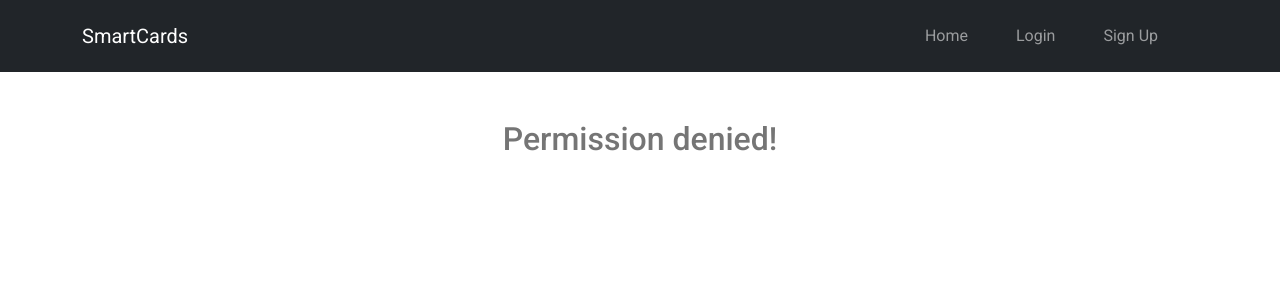
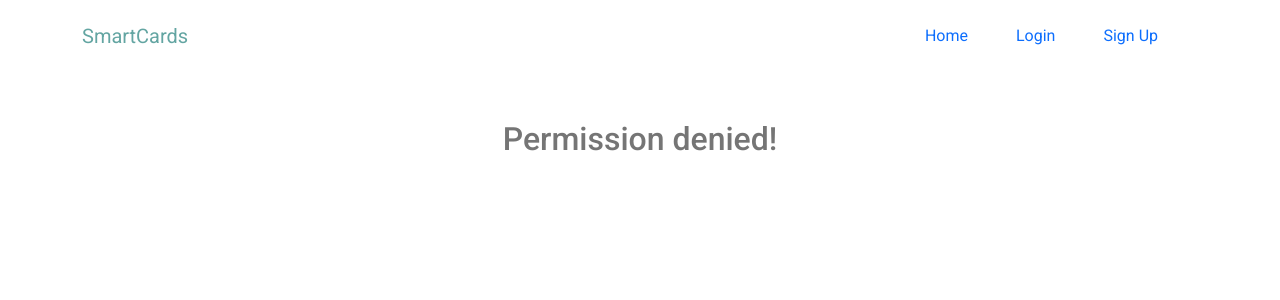
Before and after one commit to tothgeza/Smartcards, a React (Create React App) app in the folder frontend/: page /myclass in a window 1280 px wide. Shown: the top 300 px of the page. Built offline with nearby package versions, Linux system fonts and the light colour scheme.

Commit message:
Modify layout

```diff
--- a/frontend/src/App.js
+++ b/frontend/src/App.js
@@ -17,7 +17,7 @@ import BoardAdmin from "./components/BoardAdmin";
 function App() {
 
     return (
-        <div className="d-flex flex-column vh-100">
+        <div>
             <NavBar />
             <Switch>
                 <Route exact path={["/", "/home"]} component={Home} />
--- a/frontend/src/components/MyClasses/MyClasses.js
+++ b/frontend/src/components/MyClasses/MyClasses.js
@@ -36,10 +36,7 @@ const MyClasses = () => {
   }, [])
 
   return (
-    <div style={{
-      height: "100vh",
-      overflowY: "hidden"
-    }}>
+    <div>
       {isUserLoggedIn ? (
         <main>
           <SideNav
--- a/frontend/src/components/NavBar.js
+++ b/frontend/src/components/NavBar.js
@@ -29,7 +29,7 @@ const NavBar = () => {
         window.location.reload();
     };
     return (
-        <nav className="navbar navbar-expand-lg navbar-dark bg-dark py-3" aria-label="Third navbar example">
+        <nav className="navbar navbar-expand-lg py-3" aria-label="Third navbar example">
             <div className="container">
                 <a className="navbar-brand" href="#">SmartCards</a>
                 <button className="navbar-toggler" type="button" data-bs-toggle="collapse"
```
